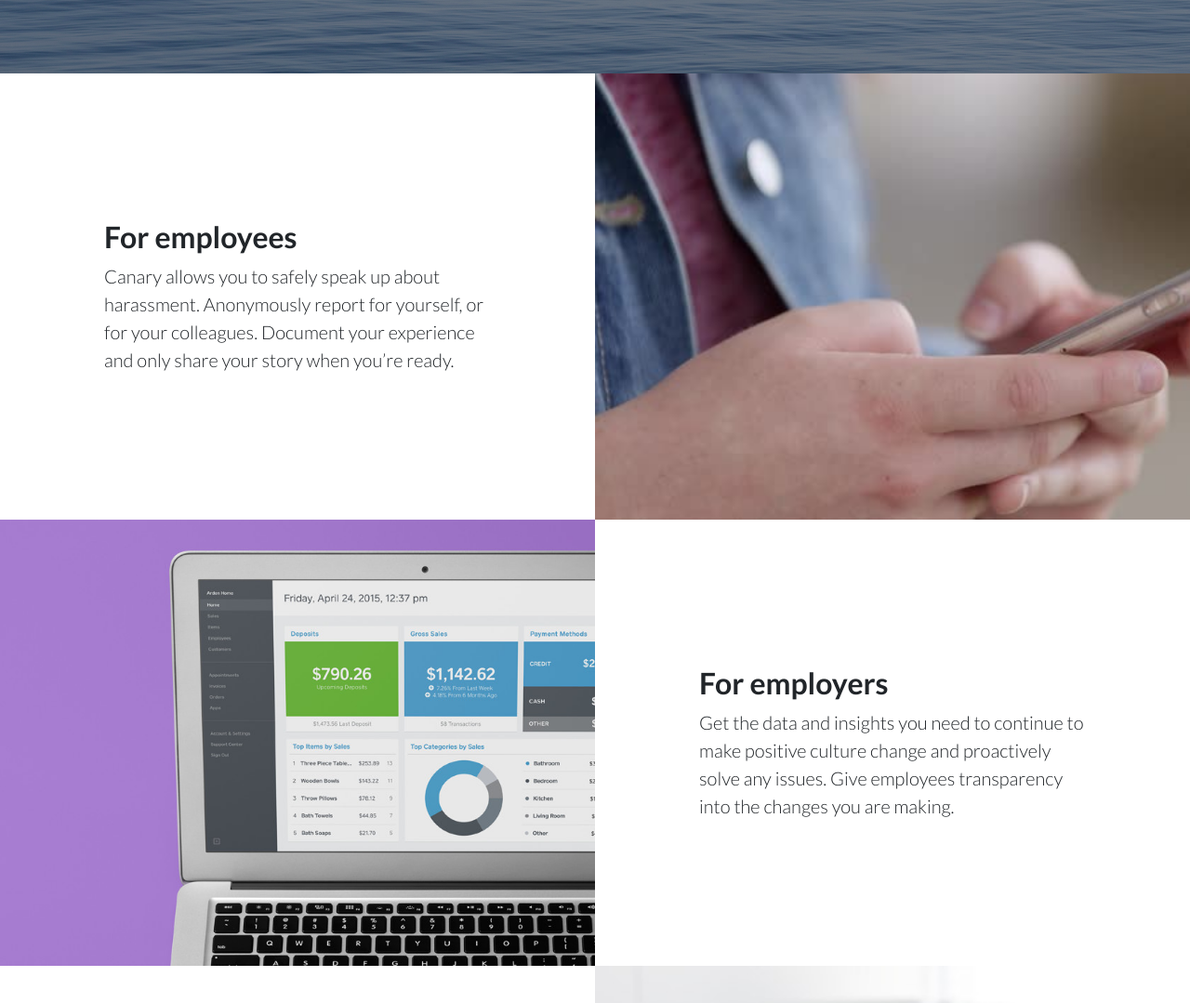
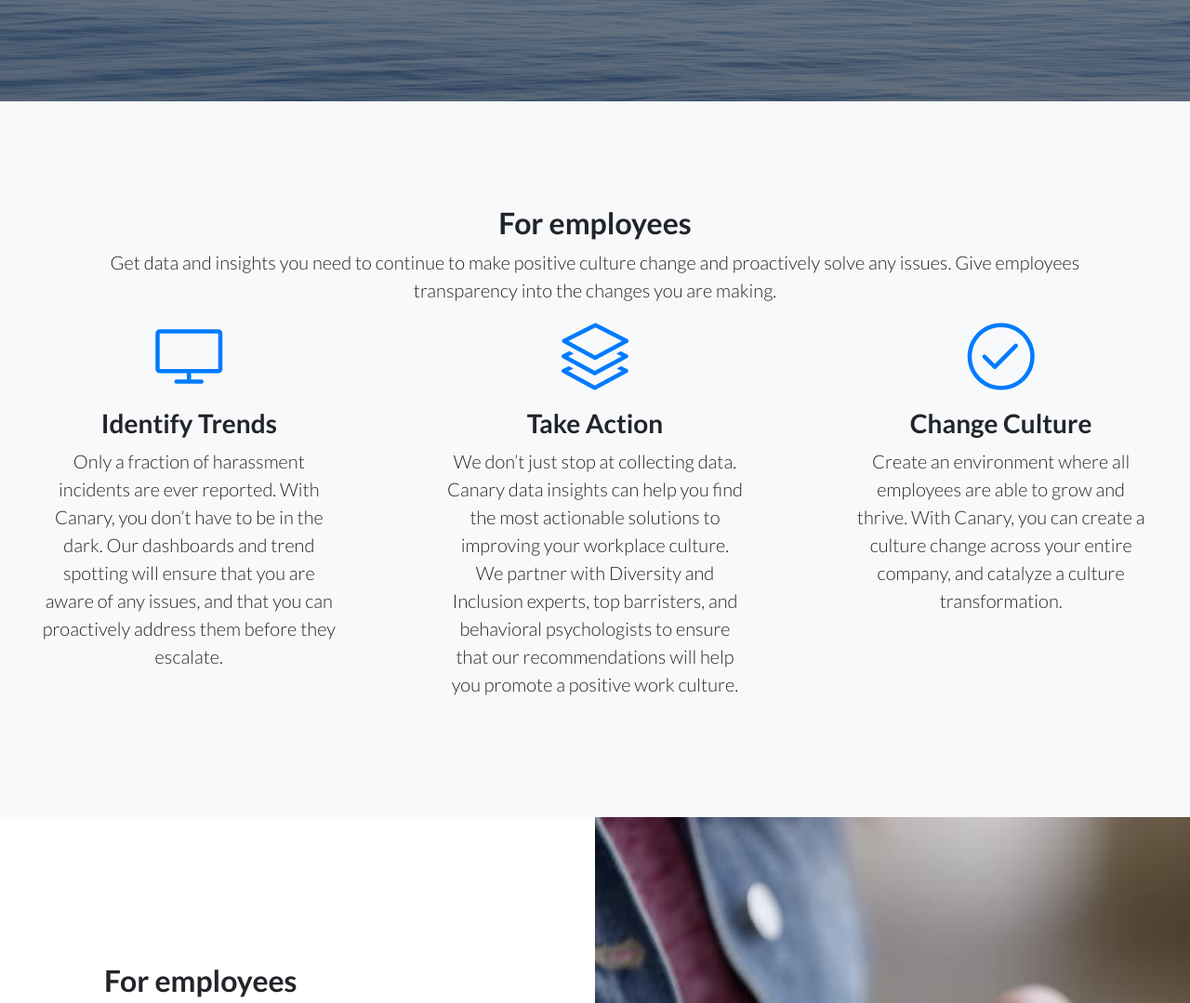
Before and after one commit to teamcanary/teamcanary.github.io, a website: page index.html in a window 1280 px wide. Shown: the part 1655-2734 px from the top of the page at 93% size. Drawn offline with Linux system fonts and the light colour scheme.

Commit message:
employers added

```diff
--- a/index.html
+++ b/index.html
@@ -70,7 +70,9 @@
     <div class="container">
         <div class="col-lg-12 order-lg-1 my-auto showcase-text">
             <h2>For employees</h2>
-            <p class="lead mb-0">Canary allows you to safely speak up about harassment. Anonymously report for yourself, or for your colleagues. Document your experience and only share your story when you’re ready.</p>
+            <p class="lead mb-0">
+                Harassment in the workplace is far too common. But, it’s hard to talk about -- only a fraction of incidents are ever reported. Canary empowers employees to safely speak up about harassment, so that they can use their feedback to build a safer workplace for all. Here’s how it works.
+                </p>
           </div>
         </div>
       <div class="row">
@@ -127,6 +129,51 @@
                 </div>
               </div>
             </form>
+          </div>
+        </div>
+      </div>
+    </section>
+
+    <!-- For Employers -->
+  <section class="features-icons bg-light text-center">
+      <div class="container">
+          <div class="col-lg-12 order-lg-1 my-auto showcase-text">
+              <h2>For employees</h2>
+              <p class="lead mb-0">
+                  Get data and insights you need to continue to make positive culture change and proactively solve any issues. Give employees transparency into the changes you are making.
+              </p>
+            </div>
+          </div>
+        <div class="row">
+          <div class="col-lg-4">
+            <div class="features-icons-item mx-auto mb-5 mb-lg-0 mb-lg-3">
+              <div class="features-icons-icon d-flex">
+                <i class="icon-screen-desktop m-auto text-primary"></i>
+              </div>
+              <h3>Identify Trends</h3>
+              <p class="lead mb-0">Only a fraction of harassment incidents are ever reported. With Canary, you don’t have to be in the dark. Our dashboards and trend spotting will ensure that you are aware of any issues, and that you can proactively address them before they escalate.
+                </p>
+            </div>
+          </div>
+          <div class="col-lg-4">
+            <div class="features-icons-item mx-auto mb-5 mb-lg-0 mb-lg-3">
+              <div class="features-icons-icon d-flex">
+                <i class="icon-layers m-auto text-primary"></i>
+              </div>
+              <h3>Take Action</h3>
+              <p class="lead mb-0">We don’t just stop at collecting data. Canary data insights can help you find the most actionable solutions to improving your workplace culture. We partner with Diversity and Inclusion experts, top barristers, and behavioral psychologists to ensure that our recommendations will help you promote a positive work culture.
+                </p>
+            </div>
+          </div>
+          <div class="col-lg-4">
+            <div class="features-icons-item mx-auto mb-0 mb-lg-3">
+              <div class="features-icons-icon d-flex">
+                <i class="icon-check m-auto text-primary"></i>
+              </div>
+              <h3>Change Culture</h3>
+              <p class="lead mb-0">Create an environment where all employees are able to grow and thrive. With Canary, you can create a culture change across your entire company, and catalyze a culture transformation.
+                </p>
+            </div>
           </div>
         </div>
       </div>
```
